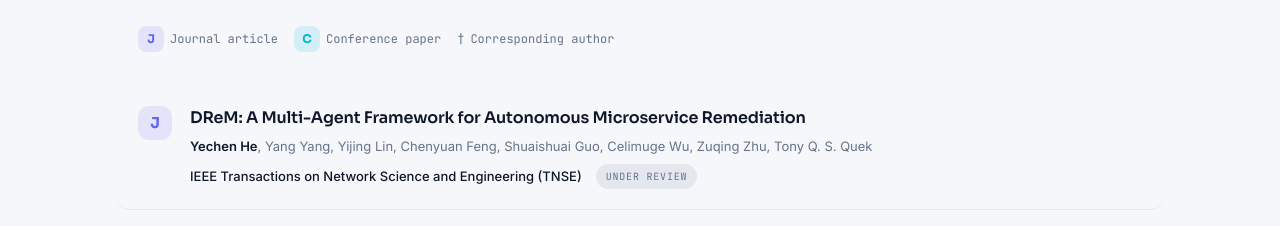
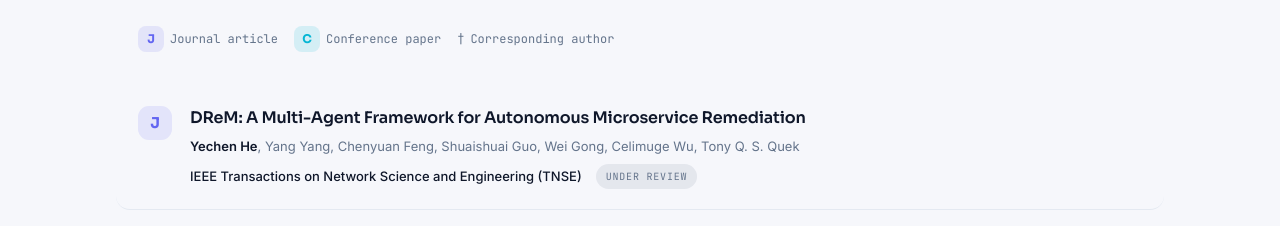
Before and after one commit to Yechen726/Yechen726.github.io, a plain HTML site: page index.html in a window 1280 px wide. Shown: the part 2663-2889 px from the top of the page. Drawn offline with Linux system fonts and the light colour scheme.

Commit message:
Update index.html

```diff
--- a/index.html
+++ b/index.html
@@ -704,7 +704,7 @@ footer{ border-top:1px solid var(--line); padding:34px 0 44px; margin-top:40px;
         <span class="mark mark-j" aria-label="Journal">J</span>
         <div>
           <h3 class="pub-title">DReM: A Multi-Agent Framework for Autonomous Microservice Remediation</h3>
-          <p class="pub-authors"><b>Yechen He</b>, Yang Yang, Yijing Lin, Chenyuan Feng, Shuaishuai Guo, Celimuge Wu, Zuqing Zhu, Tony Q. S. Quek</p>
+          <p class="pub-authors"><b>Yechen He</b>, Yang Yang, Chenyuan Feng, Shuaishuai Guo, Wei Gong, Celimuge Wu, Tony Q. S. Quek</p>
           <p class="pub-meta">
             <span class="pub-venue">IEEE Transactions on Network Science and Engineering (TNSE)</span>
             <span class="pill pill-review">Under review</span>
```
